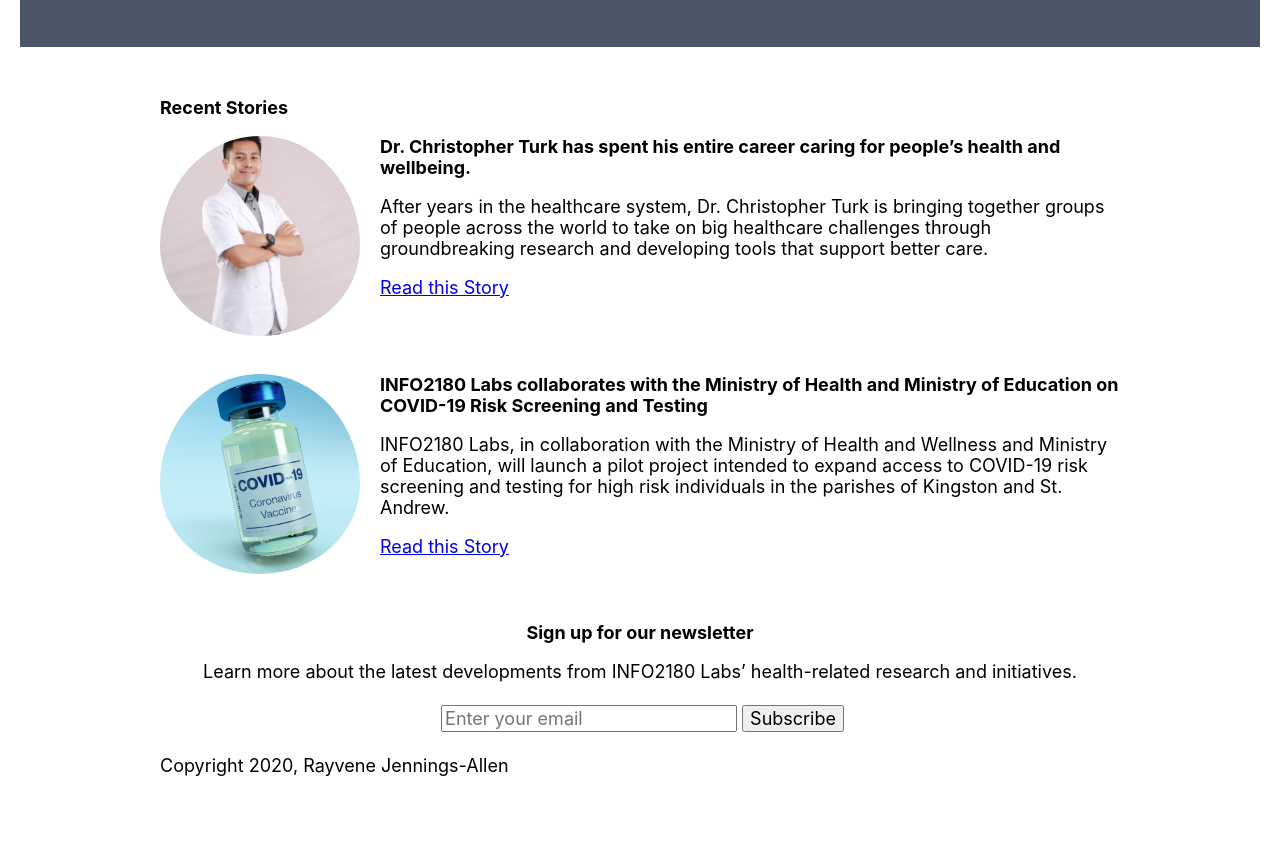
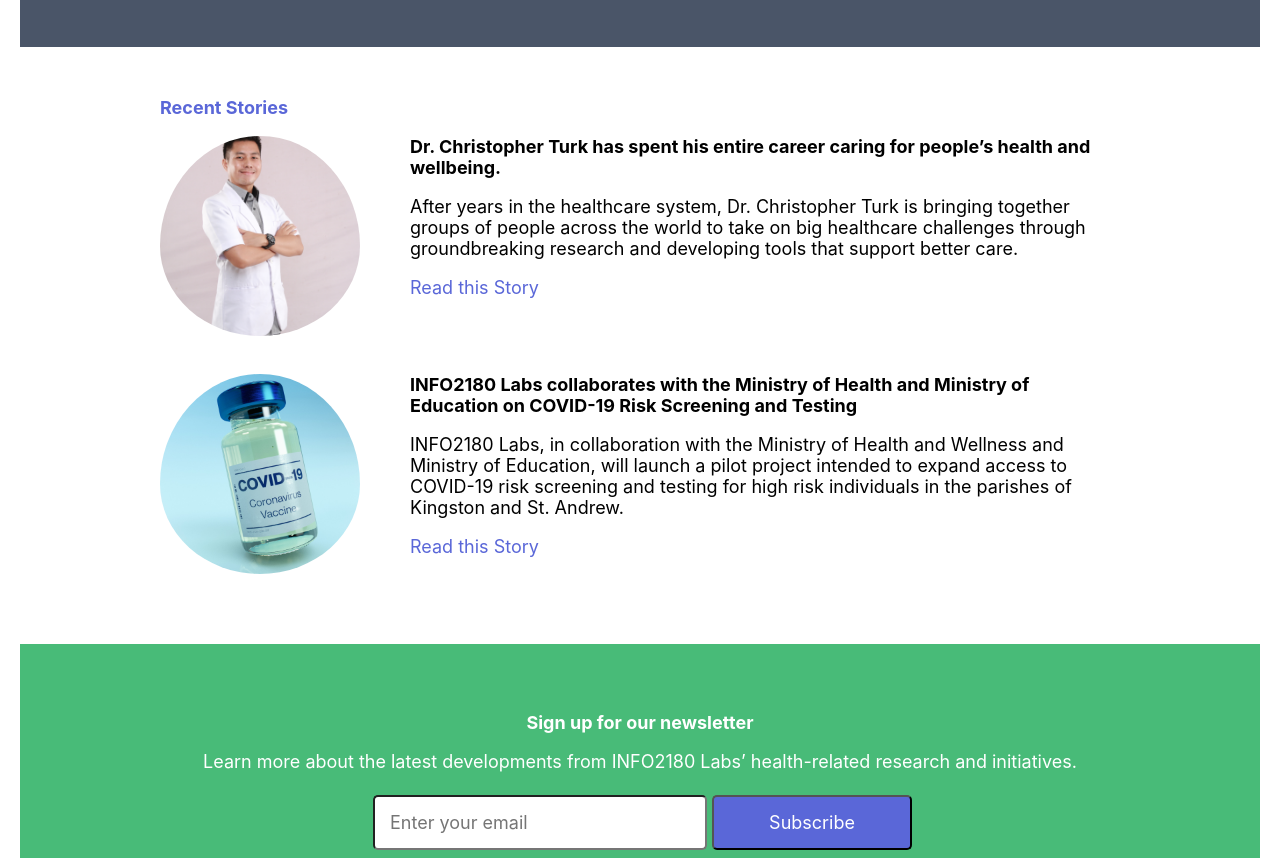
Before and after one commit to rayveneja/info2180-project1, a plain HTML site: page index.html in a window 1280 px wide. Shown: the part 1333-2191 px from the top of the page. Before the commit the page ends 2147 px from the top, so only its background shows below. Drawn offline with Linux system fonts and the light colour scheme.

Commit message:
Update styles.css

```diff
--- a/styles.css
+++ b/styles.css
@@ -151,7 +151,7 @@
     border-radius: 50%;
     object-fit: cover;
     float: left;
-    margin-right: 20px;
+    margin-right: 50px;
     overflow: hidden;
     padding-bottom: 20px;
 }
@@ -167,12 +167,29 @@
 }
 
 .stories{
-    margin-top: 50px;
+    margin: 50px 50px;
 }
+
+.stories h2{
+    font-size: 18px;
+    color: #5A67D8;
+}
+
+.stories h3{
+    font-size: 18px;
+}
+
+.stories a{
+    text-decoration: none;
+    color: #5A67D8;
+}
+
 
 .newsletter{
     text-align: center;
-    padding-top: 10px;
+    padding: 50px;
+    background-color: #48BB78;
+    color: white;
 }
 
 form{
@@ -184,3 +201,18 @@
 .form-group{
     margin: 5px;
 }
+
+.newsletter .btn{
+    background-color: #5A67D8;
+    width: 200px;
+    padding: 15px;
+    text-decoration: none;
+    color: white;
+    border-radius: 5px;
+}
+
+input{
+    border-radius: 5px;
+    width: 300px;
+    padding: 15px;
+}
```
